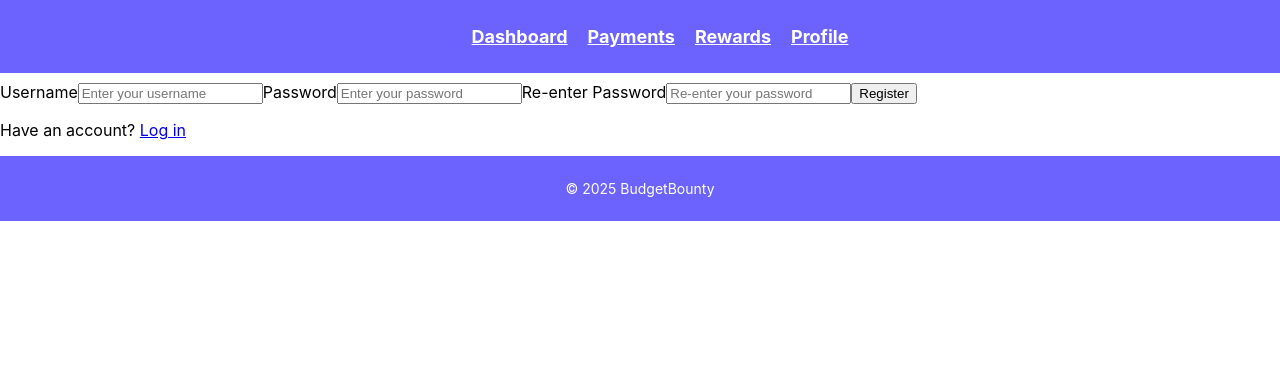
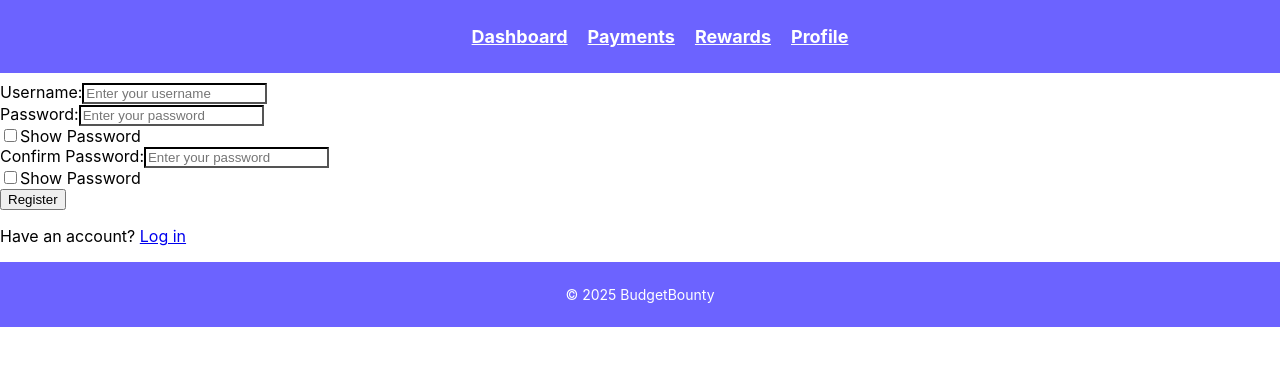
Before and after one commit to lawraisins/budgetbounty, a React (Create React App) app: page /register in a window 1280 px wide. Shown: the top 366 px of the page. Built offline with nearby package versions, Linux system fonts and the light colour scheme.

Commit message:
Basic Validations for Login and Register

```diff
--- a/src/components/FormInput.js
+++ b/src/components/FormInput.js
@@ -1,6 +1,6 @@
 import React, { useState } from "react";
 
-function FormInput({ label, type, value, onChange, placeholder, error }) {
+function FormInput({ label, name, type, value, onChange, placeholder, error }) {
   const [showPassword, setShowPassword] = useState(false);
 
   const togglePasswordVisibility = () => {
@@ -14,7 +14,7 @@ function FormInput({ label, type, value, onChange, placeholder, error }) {
       <label>
         {label}:
         <input
-          name={label.toLowerCase()}
+          name={name}
           type={isPasswordField && showPassword ? "text" : type}
           value={value}
           onChange={onChange}
@@ -26,11 +26,11 @@ function FormInput({ label, type, value, onChange, placeholder, error }) {
         <div>
           <input
             type="checkbox"
-            id={`${label}-toggle`}
+            id={`${name}-toggle`}
             onChange={togglePasswordVisibility}
             checked={showPassword}
           />
-          <label htmlFor={`${label}-toggle`}>
+          <label htmlFor={`${name}-toggle`}>
             {showPassword ? "Hide" : "Show"} Password
           </label>
         </div>
--- a/src/components/Login.js
+++ b/src/components/Login.js
@@ -7,38 +7,48 @@ const Login = () => {
     password:'',
   })
 
-  var [error, setError] = useState('')
+  const [errors, setErrors] = useState({
+    username: "",
+    password: "",
+  });
 
+  const handleInputChange = (event) => {
+    const { name, value } = event.target;
+    setFormData({ ...formData, [name]: value });
 
-  var handleInputChange = (event) => {
-    var {name, value} = event.target;
-    setFormData({...formData, [name]:value})
-    // Clear the error if the user starts typing
-    if (error) {
-          setError("");
-        }
-  }
+    // Clear the error for the field being updated
+    setErrors({ ...errors, [name]: "" });
+  };
 
-  var handleSubmit = (event) => {
+  const handleSubmit = (event) => {
     event.preventDefault();
 
-    // Check if username or password is blank
-    if (!formData.username || !formData.password) {
-      setError("Username and password cannot be blank.");
+    let hasError = false;
+    const newErrors = {};
+
+    if (!formData.username) {
+      newErrors.username = "Username cannot be blank.";
+      hasError = true;
+    }
+    if (!formData.password) {
+      newErrors.password = "Password cannot be blank.";
+      hasError = true;
+    }
+    setErrors(newErrors);
+
+    if (!hasError) {
+      console.log("Registration successful!", formData);
+      // Add logic to handle successful registration (e.g., API call, navigation)
     }
   };
-
 
   return (
     <div className="login-page">
       <h1>Login</h1>
       <form onSubmit={handleSubmit}>
         {/* <label>Username</label> */}
-        <FormInput label="Username" type="text" value={formData.username} placeholder="Enter your username" onChange={(e)=>handleInputChange(e)} error={error}/>
-        {/* <input type="text" placeholder="Enter your username" /> */}
-        <FormInput label="Password" type="password" value={formData.password} placeholder="Enter your password" onChange={(e)=>handleInputChange(e)} error={error}/>
-        {/* <label>Password</label>
-        <input type="password" placeholder="Enter your password" /> */}
+        <FormInput label="Username" name="username" type="text" value={formData.username} placeholder="Enter your username" onChange={(e)=>handleInputChange(e)} error={errors.username}/>
+        <FormInput label="Password" name="password" type="password" value={formData.password} placeholder="Enter your password" onChange={(e)=>handleInputChange(e)} error={errors.password}/>
         <button type="submit">Login</button>
       </form>
       <p>New user? <a href="/register">Sign Up</a></p>
--- a/src/components/Register.js
+++ b/src/components/Register.js
@@ -1,19 +1,95 @@
-import React from 'react';
+import React, { useState } from "react";
+import FormInput from "./FormInput";
 
 const Register = () => {
+  const [formData, setFormData] = useState({
+    username: "",
+    password: "",
+    confirm: "",
+  });
+
+  const [errors, setErrors] = useState({
+    username: "",
+    password: "",
+    confirm: "",
+  });
+
+  const handleInputChange = (event) => {
+    const { name, value } = event.target;
+    setFormData({ ...formData, [name]: value });
+
+    // Clear the error for the field being updated
+    setErrors({ ...errors, [name]: "" });
+  };
+
+  const handleSubmit = (event) => {
+    event.preventDefault();
+
+    let hasError = false;
+    const newErrors = {};
+
+    if (!formData.username) {
+      newErrors.username = "Username cannot be blank.";
+      hasError = true;
+    }
+    if (!formData.password) {
+      newErrors.password = "Password cannot be blank.";
+      hasError = true;
+    }
+    if (!formData.confirm) {
+      newErrors.confirm = "Confim password cannot be blank.";
+      hasError = true;
+    }
+    if (formData.password !== formData.confirm) {
+      newErrors.confirm = "Passwords do not match.";
+      hasError = true;
+    }
+
+    setErrors(newErrors);
+
+    if (!hasError) {
+      console.log("Registration successful!", formData);
+      // Add logic to handle successful registration (e.g., API call, navigation)
+    }
+  };
+
   return (
     <div className="register-page">
       <h1>Register</h1>
-      <form>
-        <label>Username</label>
-        <input type="text" placeholder="Enter your username" />
-        <label>Password</label>
-        <input type="password" placeholder="Enter your password" />
-        <label>Re-enter Password</label>
-        <input type="password" placeholder="Re-enter your password" />
+      <form onSubmit={handleSubmit}>
+        <FormInput
+          label="Username"
+          name="username"
+          type="text"
+          value={formData.username}
+          placeholder="Enter your username"
+          onChange={handleInputChange}
+          error={errors.username}
+        />
+        <FormInput
+          label="Password"
+          name="password"
+          type="password"
+          value={formData.password}
+          placeholder="Enter your password"
+          onChange={handleInputChange}
+          error={errors.password}
+        />
+        <FormInput
+          label="Confirm Password"
+          name="confirm"
+          type="password"
+          value={formData.confirm}
+          placeholder="Enter your password"
+          onChange={handleInputChange}
+          error={errors.confirm}
+        />
+
         <button type="submit">Register</button>
       </form>
-      <p>Have an account? <a href="/login">Log in</a></p>
+      <p>
+        Have an account? <a href="/login">Log in</a>
+      </p>
     </div>
   );
 };
```
